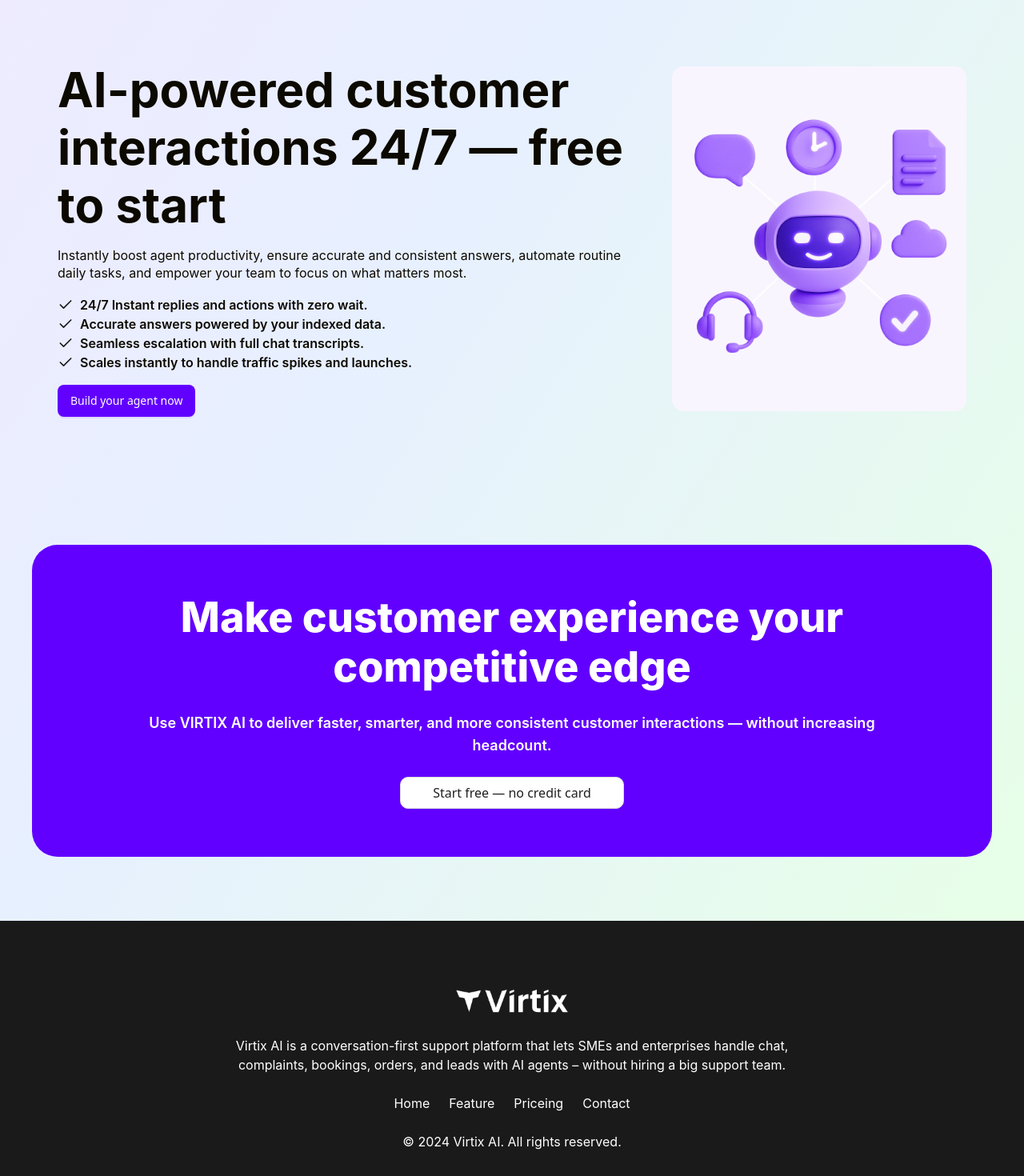
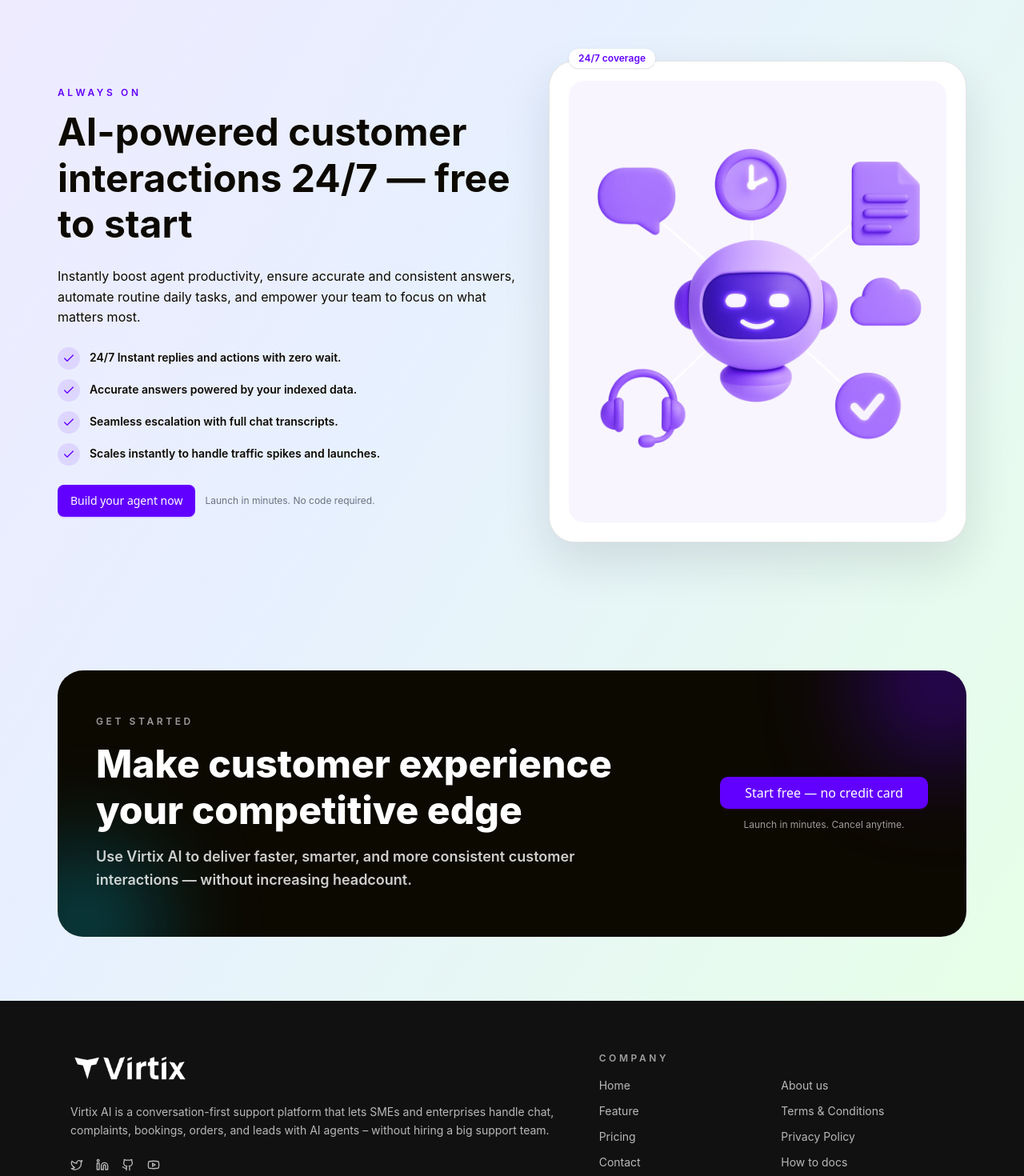
Before and after one commit to rzrokon/virtix-fe, a React (Vite) app: page /pricing in a window 1280 px wide. Shown: the part 860-2330 px from the top of the page at 80% size. Built offline with nearby package versions, Linux system fonts and the light colour scheme; no server answers.

Commit message:
home page major bugs soved

```diff
--- a/src/components/common/privateLayout/Footer.jsx
+++ b/src/components/common/privateLayout/Footer.jsx
@@ -1,27 +1,51 @@
+import { Github, Linkedin, Twitter, Youtube } from "lucide-react";
 import { Link } from "react-router-dom";
 
 const Footer = () => {
   return (
-    <footer className="footer bg-[#1a1a1a] text-white">
-      <div className="md:w-3xl flex justify-between items-center flex-col gap-6 mx-auto py-20">
-        <div className="footer-content space-y-6">
-          <div className="footer-brand mx-auto space-y-6">
-            <div className="logo ">
-              <img src="/assets/logo/Virtix_AI_Logo_White.png" alt="Virtis AI" className="h-[40px] mx-auto" />
+    <footer className="footer bg-[#111111] text-white">
+      <div className="mx-auto w-full max-w-6xl px-6 py-16">
+        <div className="grid gap-10 md:grid-cols-[1.4fr_1fr] items-start">
+          <div className="space-y-6">
+            <img src="/assets/logo/Virtix_AI_Logo_White.png" alt="Virtix AI" className="h-10" />
+            <p className="text-sm leading-relaxed text-white/70">
+              Virtix AI is a conversation-first support platform that lets SMEs and enterprises handle chat, complaints,
+              bookings, orders, and leads with AI agents – without hiring a big support team.
+            </p>
+            <div className="flex items-center gap-4 text-white/70">
+              <a href="https://twitter.com" target="_blank" rel="noreferrer" aria-label="Virtix AI on Twitter" className="hover:text-white">
+                <Twitter size={16} />
+              </a>
+              <a href="https://linkedin.com" target="_blank" rel="noreferrer" aria-label="Virtix AI on LinkedIn" className="hover:text-white">
+                <Linkedin size={16} />
+              </a>
+              <a href="https://github.com" target="_blank" rel="noreferrer" aria-label="Virtix AI on GitHub" className="hover:text-white">
+                <Github size={16} />
+              </a>
+              <a href="https://youtube.com" target="_blank" rel="noreferrer" aria-label="Virtix AI on YouTube" className="hover:text-white">
+                <Youtube size={16} />
+              </a>
             </div>
-            <p className="footer-description text-center">
-              Virtix AI is a conversation-first support platform that lets SMEs and enterprises handle chat, complaints, bookings, orders, and leads with AI agents – without hiring a big support team.
-            </p>
           </div>
-          <div className="flex flex-row gap-6 justify-center items-center ">
-            <Link href="/" className="footer-link">Home</Link>
-            <Link href="/features" className="footer-link">Feature</Link>
-            <Link href="/pricing" className="footer-link">Priceing</Link>
-            <Link href="/contact" className="footer-link">Contact</Link>
+          <div className="space-y-4">
+            <p className="text-xs uppercase tracking-[0.3em] text-white/60 font-semibold">Company</p>
+            <div className="grid grid-cols-2 gap-3 text-sm">
+              <Link to="/" className="text-white/70 hover:text-white">Home</Link>
+              <Link to="/" className="text-white/70 hover:text-white">About us</Link>
+
+              <Link to="/features" className="text-white/70 hover:text-white">Feature</Link>
+              <Link to="/contact" className="text-white/70 hover:text-white">Terms & Conditions</Link>
+              <Link to="/pricing" className="text-white/70 hover:text-white">Pricing</Link>
+              <Link to="/contact" className="text-white/70 hover:text-white">Privacy Policy</Link>
+              <Link to="/contact" className="text-white/70 hover:text-white">Contact</Link>
+              <Link to="/contact" className="text-white/70 hover:text-white">How to docs</Link>
+            </div>
           </div>
         </div>
-        <div className="footer-bottom">
+
+        <div className="mt-10 flex flex-col gap-2 border-t border-white/10 pt-6 text-xs text-white/60 md:flex-row md:items-center md:justify-between">
           <p>&copy; 2024 Virtix AI. All rights reserved.</p>
+          <p>Built to keep conversations moving.</p>
         </div>
       </div>
     </footer>
--- a/src/components/pages/home/AiDrives.jsx
+++ b/src/components/pages/home/AiDrives.jsx
@@ -2,48 +2,54 @@
 
 export default function AiDrives() {
   return (
-    <section className="customer-interactions py-20">
+    <section className="py-20">
       <div className="container">
-        <div className="flex md:flex-row flex-col items-center justify-center gap-8">
-          <div className="flex-1">
-            <img src="/assets/images/Home/image-5.png" alt="Customer Interactions" className="w-full h-auto" />
-          </div>
+        <div className="grid gap-10 lg:grid-cols-[1fr_1.1fr] items-center">
+          <div className="order-2 lg:order-2 space-y-6">
+            <div className="space-y-3">
+              <p className="text-xs uppercase tracking-[0.3em] text-[#6200ff] font-semibold">Growth engine</p>
+              <h2 className="text-4xl md:text-5xl leading-[120%] text-[#0C0900] font-bold">
+                AI that drives growth — without extra headcount
+              </h2>
+            </div>
 
-          <div className="flex-1 space-y-4">
-            <h2 className="text-6xl leading-[120%] text-[#0C0900] font-bold">
-              AI that drives growth — without extra headcount
-            </h2>
-
-            <p className="font-normal text-base leading-[140%] text-[#0C0900]">
+            <p className="font-normal text-base leading-[160%] text-[#0C0900]">
               Turn every chat into an opportunity. Capture leads, guide purchases, and reduce repetitive support work —
               while keeping full visibility into performance.
             </p>
 
             <div className="grid grid-cols-2 gap-4">
-              <div className="space-y-2 bg-[#F6F6F6] p-4 rounded-lg text-center">
-                <h4 className="text-[32px] leading-[140%] text-[#0C0900] font-[656]">35%</h4>
-                <span className="text-[#0C0900] font-semibold">Up to more leads</span>
+              <div className="rounded-2xl border border-black/5 bg-white p-5 shadow-[0_12px_30px_rgba(15,23,42,0.08)]">
+                <div className="text-3xl font-semibold text-[#0C0900]">35%</div>
+                <p className="mt-2 text-sm text-[#0C0900]/70">Up to more leads</p>
               </div>
-
-              <div className="space-y-2 bg-[#F6F6F6] p-4 rounded-lg text-center">
-                <h4 className="text-[32px] leading-[140%] text-[#0C0900] font-[656]">45%</h4>
-                <span className="text-[#0C0900] font-semibold">Up to less support load</span>
+              <div className="rounded-2xl border border-black/5 bg-white p-5 shadow-[0_12px_30px_rgba(15,23,42,0.08)]">
+                <div className="text-3xl font-semibold text-[#0C0900]">45%</div>
+                <p className="mt-2 text-sm text-[#0C0900]/70">Up to less support load</p>
               </div>
-
-              <div className="space-y-2 bg-[#F6F6F6] p-4 rounded-lg text-center">
-                <h4 className="text-[32px] leading-[140%] text-[#0C0900] font-[656]">2×</h4>
-                <span className="text-[#0C0900] font-semibold">More guided conversations</span>
+              <div className="rounded-2xl border border-black/5 bg-white p-5 shadow-[0_12px_30px_rgba(15,23,42,0.08)]">
+                <div className="text-3xl font-semibold text-[#0C0900]">2×</div>
+                <p className="mt-2 text-sm text-[#0C0900]/70">More guided conversations</p>
               </div>
-
-              <div className="space-y-2 bg-[#F6F6F6] p-4 rounded-lg text-center">
-                <h4 className="text-[32px] leading-[140%] text-[#0C0900] font-[656]">100%</h4>
-                <span className="text-[#0C0900] font-semibold">Conversation visibility</span>
+              <div className="rounded-2xl border border-black/5 bg-white p-5 shadow-[0_12px_30px_rgba(15,23,42,0.08)]">
+                <div className="text-3xl font-semibold text-[#0C0900]">100%</div>
+                <p className="mt-2 text-sm text-[#0C0900]/70">Conversation visibility</p>
               </div>
             </div>
 
-            <p className="text-xs text-gray-500">Metrics are indicative and may vary by business, traffic, and setup.</p>
+            <div className="flex flex-col sm:flex-row sm:items-center gap-3">
+              <Button type="primary">Build your agent now</Button>
+              <p className="text-xs text-gray-500">Metrics are indicative and may vary by business, traffic, and setup.</p>
+            </div>
+          </div>
 
-            <Button type="primary">Build your agent now</Button>
+          <div className="order-1 lg:order-1">
+            <div className="relative rounded-[32px] border border-black/10 bg-gradient-to-br from-[#f6f0ff] via-white to-[#e9f5ff] p-6 shadow-[0_24px_60px_rgba(15,23,42,0.12)]">
+              <div className="absolute -top-4 right-6 rounded-full bg-white px-3 py-1 text-xs font-semibold text-[#6200ff] shadow">
+                Live metrics
+              </div>
+              <img src="/assets/images/Home/AI-Drives.png" alt="Customer Interactions" className="w-full h-auto" />
+            </div>
           </div>
         </div>
       </div>
--- a/src/components/pages/home/BuildAgent.jsx
+++ b/src/components/pages/home/BuildAgent.jsx
@@ -25,7 +25,7 @@
   return (
     <section className="py-20 bg-[#000B41]">
       <div className="container flex flex-col gap-12">
-        <div className="flex flex-col lg:flex-row lg:items-end lg:justify-between gap-6">
+        <div className="flex flex-col lg:flex-row lg:center lg:justify-between gap-6">
           <div className="space-y-3">
             <p className="text-xs uppercase tracking-[0.3em] text-white/60 font-semibold">Fast track</p>
             <h2 className="text-4xl md:text-5xl font-bold text-white">Build an AI agent in 3 steps</h2>
--- a/src/components/pages/home/CTA.jsx
+++ b/src/components/pages/home/CTA.jsx
@@ -3,19 +3,31 @@
 const CTA = () => {
   return (
     <section className="cta py-20">
-      <div className="container bg-[#6200FF] rounded-4xl">
-        <div className="cta-content text-white py-[60px] px-[100px] space-y-6 text-center">
-          <h2 className="text-[52px] leading-[120%] text-center font-extrabold">
-            Make customer experience your competitive edge
-          </h2>
+      <div className="container">
+        <div className="relative overflow-hidden rounded-[32px] bg-[#0C0900] px-6 py-12 md:px-12 md:py-14 text-white">
+          <div className="absolute -top-20 -right-16 h-48 w-48 rounded-full bg-[#6200FF]/40 blur-3xl" />
+          <div className="absolute -bottom-20 -left-16 h-48 w-48 rounded-full bg-[#00d4ff]/30 blur-3xl" />
 
-          <p className="text-lg leading-[160%] text-center font-semibold">
-            Use VIRTIX AI to deliver faster, smarter, and more consistent customer interactions — without increasing headcount.
-          </p>
+          <div className="relative flex flex-col gap-6 md:flex-row md:items-center md:justify-between">
+            <div className="space-y-4 max-w-2xl">
+              <p className="text-xs uppercase tracking-[0.3em] text-white/60 font-semibold">Get started</p>
+              <h2 className="text-3xl md:text-5xl leading-[120%] font-extrabold">
+                Make customer experience your competitive edge
+              </h2>
+              <p className="text-base md:text-lg leading-[160%] text-white/80 font-semibold">
+                Use Virtix AI to deliver faster, smarter, and more consistent customer interactions — without increasing headcount.
+              </p>
+            </div>
 
-          <Button className="md:w-[280px]" size="large">
-            Start free — no credit card
-          </Button>
+            <div className="flex flex-col gap-3 w-full md:w-auto">
+              <Button type="primary" size="large" className="w-full md:w-[260px] bg-white text-[#0C0900] border-white hover:bg-white/90">
+                Start free — no credit card
+              </Button>
+              <div className="text-xs text-white/60 text-center md:text-center">
+                Launch in minutes. Cancel anytime.
+              </div>
+            </div>
+          </div>
         </div>
       </div>
     </section>
--- a/src/components/pages/home/CustomerInteractions.jsx
+++ b/src/components/pages/home/CustomerInteractions.jsx
@@ -2,36 +2,47 @@
 import { Check } from 'lucide-react';
 
 const CustomerInteractions = ({ data }) => {
-
-
   return (
-    <section className="customer-interactions py-20">
-      {
-        data ? <div className="container">
-          <div className="flex md:flex-row flex-col items-center justify-center gap-8">
-            <div className="flex-2 space-y-4">
-              <h2 className="text-6xl leading-[120%] text-[#0C0900] font-bold">
-                {data.title}
-              </h2>
-              <p className="font-normal text-base leading-[140%] text-[#0C0900]">
+    <section className="py-20">
+      {data ? (
+        <div className="container">
+          <div className="grid gap-10 lg:grid-cols-[1.1fr_1fr] items-center">
+            <div className="order-2 lg:order-1 space-y-6">
+              <div className="space-y-3">
+                <p className="text-xs uppercase tracking-[0.3em] text-[#6200ff] font-semibold">Always on</p>
+                <h2 className="text-4xl md:text-5xl leading-[120%] text-[#0C0900] font-bold">
+                  {data.title}
+                </h2>
+              </div>
+              <p className="font-normal text-base leading-[160%] text-[#0C0900]">
                 {data.description}
               </p>
-              <div className="features-list">
+              <div className="grid gap-3">
                 {data.features.map((feature, index) => (
-                  <div key={index} className="flex items-center gap-2">
-                    <Check size={20} className="check-icon" />
-                    <span className='text-[#0C0900] font-semibold'>{feature}</span>
+                  <div key={index} className="flex items-start gap-3">
+                    <span className="mt-0 inline-flex h-7 w-7 items-center justify-center rounded-full bg-[#6200ff]/10 text-[#6200ff]">
+                      <Check size={16} />
+                    </span>
+                    <span className="text-[#0C0900] mt-0.5 font-semibold text-sm leading-relaxed">{feature}</span>
                   </div>
                 ))}
               </div>
-              <Button type="primary">Build your agent now</Button>
+              <div className="flex flex-col sm:flex-row sm:items-center gap-3">
+                <Button type="primary">Build your agent now</Button>
+                <span className="text-xs text-gray-500">Launch in minutes. No code required.</span>
+              </div>
             </div>
-            <div className="flex-1">
-              <img src={data.image} alt="Customer Interactions" className="w-full h-auto" />
+            <div className="order-1 lg:order-2">
+              <div className="relative rounded-[32px] border border-black/10 bg-white p-6 shadow-[0_24px_60px_rgba(15,23,42,0.12)]">
+                <div className="absolute -top-4 left-6 rounded-full bg-white px-3 py-1 text-xs font-semibold text-[#6200ff] shadow">
+                  24/7 coverage
+                </div>
+                <img src={data.image} alt="Customer Interactions" className="w-full h-auto" />
+              </div>
             </div>
           </div>
-        </div> : null
-      }
+        </div>
+      ) : null}
     </section>
   );
 };
--- a/src/components/pages/home/Hero.jsx
+++ b/src/components/pages/home/Hero.jsx
@@ -7,12 +7,12 @@
         <div className="flex flex-col md:flex-row items-center justify-between gap-8">
           <div className="flex-2 space-y-4">
             <h1 className="text-5xl leading-[120%] text-[#0C0900] font-semibold">
-              Turn customer conversations into sales, bookings, and support — automatically
+              Turn customer conversations into sales, bookings and support — automatically
             </h1>
 
             <p className="font-normal text-xl leading-relaxed text-gray-600">
               Virtix AI is a conversation-first AI platform that helps businesses handle customer chats 24/7 — answering
-              questions, capturing leads, taking orders, booking appointments, and managing complaints without growing a
+              questions, capturing leads, taking orders, booking appointments and managing complaints without growing a
               large support team.
             </p>
 
--- a/src/components/pages/home/ProblemSolution.jsx
+++ b/src/components/pages/home/ProblemSolution.jsx
@@ -1,4 +1,4 @@
-import { ArrowRight } from 'lucide-react';
+import { CheckCircle2 } from 'lucide-react';
 
 export default function ProblemSolution() {
   return (
@@ -30,10 +30,13 @@
             </div>
           </div>
 
-          <div className="bg-[#F6F6F6] border border-[#D9D9D9] rounded-2xl p-8">
-            <h3 className="text-3xl leading-[120%] text-[#0C0900] font-bold">Meet Virtix AI</h3>
+          <div className="rounded-2xl border border-black/10 bg-gradient-to-br from-white via-[#f3f7ff] to-[#eef3ff] p-8 relative overflow-hidden">
+            <div className="absolute -top-10 -right-10 h-32 w-32 rounded-full bg-[#6200ff]/10 blur-2xl" />
+            <div className="absolute -bottom-10 -left-10 h-32 w-32 rounded-full bg-[#00d4ff]/10 blur-2xl" />
+            <p className="text-xs uppercase tracking-[0.3em] text-[#6200ff] font-semibold">Solution</p>
+            <h3 className="mt-3 text-3xl leading-[120%] text-[#0C0900] font-bold">Meet Virtix AI</h3>
 
-            <p className="mt-3 text-base leading-[160%] text-[#0C0900]">
+            <p className="mt-4 text-base leading-[160%] text-[#0C0900]">
               One AI agent to answer questions, capture leads, take orders, book appointments, and log complaints — 24/7.
             </p>
 
@@ -45,7 +48,9 @@
                 'Analytics to track outcomes'
               ].map((item) => (
                 <div key={item} className="flex items-start gap-3">
-                  <ArrowRight size={18} className="mt-1.25 text-[#6200FF]" />
+                  <span className="mt-1 inline-flex h-6 w-6 items-center justify-center rounded-full bg-[#6200ff]/10 text-[#6200ff]">
+                    <CheckCircle2 size={16} />
+                  </span>
                   <span className="text-[#0C0900] font-semibold leading-[160%]">{item}</span>
                 </div>
               ))}
--- a/src/layouts/publicLayout.jsx
+++ b/src/layouts/publicLayout.jsx
@@ -7,7 +7,7 @@
   return (
     <Fragment>
       <Header />
-      <div className='bg-gradient-to-br from-[#f3e7ff] via-[#e7f0ff] to-[#e7ffe7]'>
+    <div className='bg-gradient-to-br from-[#f3e7ff] via-[#e7f0ff] to-[#e7ffe7]'>
         <Outlet />
       </div>
       <Footer />
--- a/src/pages/public/Home.jsx
+++ b/src/pages/public/Home.jsx
@@ -13,8 +13,8 @@
   const Interaction = {
     title: 'AI-powered customer interactions — 24/7',
     description:
-      'VIRTIX AI helps your business respond instantly, take action automatically, and scale conversations without increasing support headcount.',
-    image: '/assets/images/Home/image-4.png',
+      'Virtix AI helps your business respond instantly, take action automatically, and scale conversations without increasing support headcount.',
+    image: '/assets/images/Home/customer-interaction.png',
     features: [
       '24/7 instant replies that never miss a customer.',
       'Accurate answers grounded in your own business data.',
```
Also changed, not shown: src/components/pages/home/AIGrowth.jsx (+25 -13 lines), src/components/pages/home/Pricing.jsx (+78 -32 lines), public/assets/images/Home/AI-Drives.png (added), public/assets/images/Home/customer-interaction.png (added), src/components/pages/home/ExplorePublic.jsx (line endings or trailing spaces).
